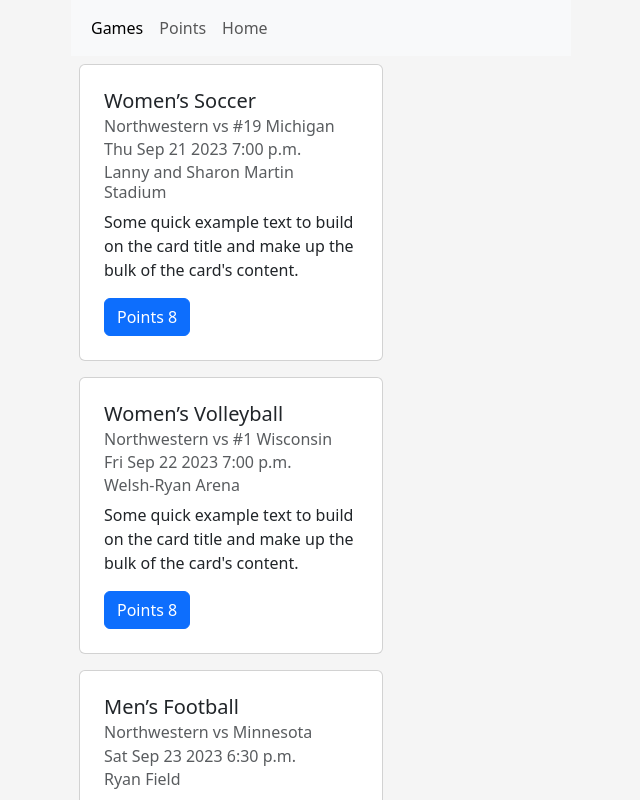
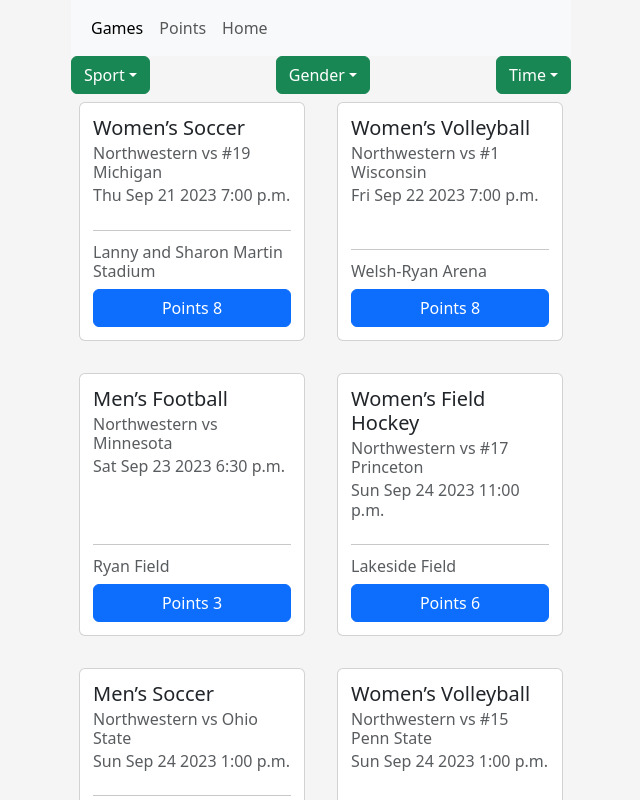
Before and after one commit to 392-f23/WILDCATracker, a React (Vite) app: page /games in a window 1280 px wide. Shown: the top 800 px of the page, without its empty margins (319-959 px from the left). Built offline with nearby package versions, Linux system fonts and the light colour scheme.

Commit message:
Jadon -- formatted game cards, button point action, added few filters

```diff
--- a/package.json
+++ b/package.json
@@ -19,6 +19,7 @@
     "chart.js": "^4.4.0",
     "fortawesome": "^0.0.1-security",
     "react": "^18.2.0",
+    "react-bootstrap": "^2.9.0",
     "react-dom": "^18.2.0",
     "react-router-dom": "^6.16.0"
   },
--- a/src/components/GameCard.jsx
+++ b/src/components/GameCard.jsx
@@ -1,7 +1,22 @@
+import React, { useState } from 'react';
+
 const GameCard = ({ game }) => {
+    const [buttonText, setButtonText] = useState('Points ' + game.points);
+    const [buttonColor, setButtonColor] = useState('btn-primary');
+
+    const handleButtonClick = () => {
+        if (buttonText === 'Points ' + game.points) {
+            setButtonText('Points Added');
+            setButtonColor('btn-success');
+        } else {
+            setButtonText('Points ' + game.points);
+            setButtonColor('btn-primary');
+        }
+    };
 	return (
 		<div className='card m-2 p-2'>
-			<div className='card-body'>
+            <div style={{ display: "flex", flexDirection: "column", justifyContent: "space-between", height: "100%", padding: "5px" }}>
+                <div>
                     <h5 className='card-title'>{game.sport}</h5>
                     <h6 className='card-subtitle mb-2 text-muted'>
                         Northwestern vs {game.opponent}
@@ -9,14 +24,14 @@
                     <h6 className='card-subtitle mb-2 text-muted'>
                         {new Date(game.date).toDateString()} {game.time}
                     </h6>
+                </div>
+                <div>
+                    <hr></hr>
                     <h6 className='card-subtitle mb-2 text-muted'>{game.location}</h6>
-				<p className='card-text'>
-					Some quick example text to build on the card title and make up the
-					bulk of the card's content.
-				</p>
-				<a href='#' className='btn btn-primary'>
-					Points {game.points}
+                    <a style={{ width: "100%" }}className={`btn btn-primary btn-block ${buttonColor}`} onClick={handleButtonClick}>
+                        {buttonText}
                     </a>
+                </div>
         </div>
     </div>
 	);
--- a/src/components/GamesList.css
+++ b/src/components/GamesList.css
@@ -1,4 +1,9 @@
 .games-list {
-	display: grid;
-	grid-template-columns: repeat(auto-fill, 20rem);
+    display: flex;
+    flex-wrap: wrap;
+    gap: 1rem;
 }
+
+.games-list > * {
+    flex: 1 0 10rem;
+}
--- a/src/components/GamesList.jsx
+++ b/src/components/GamesList.jsx
@@ -1,14 +1,87 @@
+import React, { useState } from 'react';
+import { Dropdown } from 'react-bootstrap';
 import GameCard from "./GameCard";
 import "./GamesList.css";
 
 const GamesList = ({ games }) => {
-	return (
-		<div className='games-list'>
-			{Object.entries(games).map(([id, game]) => {
-				return <GameCard key={id} game={game} />;
-			})}
+    const [filteredGames, setFilteredGames] = useState(games);
+
+    const handleFilter = (sport) => {
+        if (sport === 'all') {
+            setFilteredGames(games);
+        } else {
+			const filtered = Object.entries(games).filter(([id, game]) => game.sport.includes(sport));
+            setFilteredGames(Object.fromEntries(filtered));
+        }
+    };
+
+	const handleFilterGender = (sport) => {
+        if (sport === 'all') {
+            setFilteredGames(games);
+        } else {
+			const filtered = Object.entries(games).filter(([id, game]) => game.sport.includes(sport));
+            setFilteredGames(Object.fromEntries(filtered));
+        }
+    };
+
+	const handleFilterTime = (sport) => {
+        if (sport === 'all') {
+            setFilteredGames(games);
+        } else {
+			const filtered = Object.entries(games).filter(([id, game]) => game.sport.includes(sport));
+            setFilteredGames(Object.fromEntries(filtered));
+        }
+    };
+
+    return (
+        <>
+		<div style={{display: "flex", justifyContent: "space-between"}}>
+			<Dropdown>
+        	        <Dropdown.Toggle variant="success" id="dropdown-basic">
+        	            Sport
+        	        </Dropdown.Toggle>
+
+        	        <Dropdown.Menu>
+						<Dropdown.Item onClick={() => handleFilter('all')}>Show All</Dropdown.Item>
+        	            <Dropdown.Item onClick={() => handleFilter('Football')}>Football</Dropdown.Item>
+        	            <Dropdown.Item onClick={() => handleFilter('Volleyball')}>Volleyball</Dropdown.Item>
+        	            <Dropdown.Item onClick={() => handleFilter('Soccer')}>Soccer</Dropdown.Item>
+        	            <Dropdown.Item onClick={() => handleFilter('Field Hockey')}>Field Hockey</Dropdown.Item>
+        	        </Dropdown.Menu>
+        	    </Dropdown>
+
+				<Dropdown>
+        	        <Dropdown.Toggle variant="success" id="dropdown-basic">
+        	            Gender
+        	        </Dropdown.Toggle>
+
+        	        <Dropdown.Menu>
+						<Dropdown.Item onClick={() => handleFilterGender('all')}>Show All</Dropdown.Item>
+        	            <Dropdown.Item onClick={() => handleFilterGender('Men')}>Men</Dropdown.Item>
+        	            <Dropdown.Item onClick={() => handleFilterGender('Women')}>Women</Dropdown.Item>
+        	        </Dropdown.Menu>
+        	    </Dropdown>
+
+				<Dropdown>
+        	        <Dropdown.Toggle variant="success" id="dropdown-basic">
+        	            Time
+        	        </Dropdown.Toggle>
+
+        	        <Dropdown.Menu>
+						<Dropdown.Item onClick={() => handleFilterTime('all')}>Show All</Dropdown.Item>
+        	            <Dropdown.Item onClick={() => handleFilterTime('')}>Future</Dropdown.Item>
+        	            <Dropdown.Item onClick={() => handleFilterTime('')}>Past</Dropdown.Item>
+        	        </Dropdown.Menu>
+        	    </Dropdown>
 		</div>
-	);
+
+            <div className='games-list'>
+                {Object.entries(filteredGames).map(([id, game]) => {
+                    return <GameCard key={id} game={game} />;
+                })}
+            </div>
+        </>
+    );
 };
 
 export default GamesList;
```
Also changed, not shown: 1 other file (tests, documents, lock files or other folders). Lines whose indentation alone changed are shown as unchanged.
